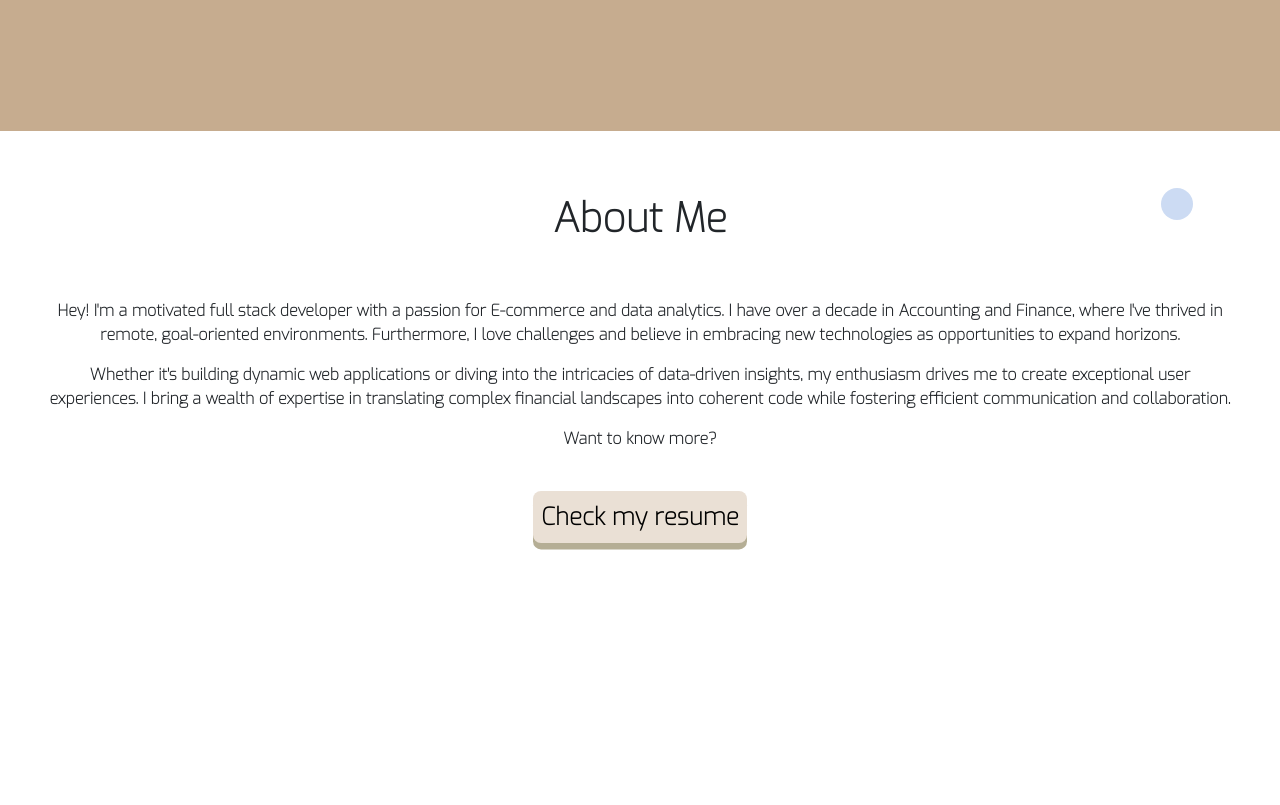
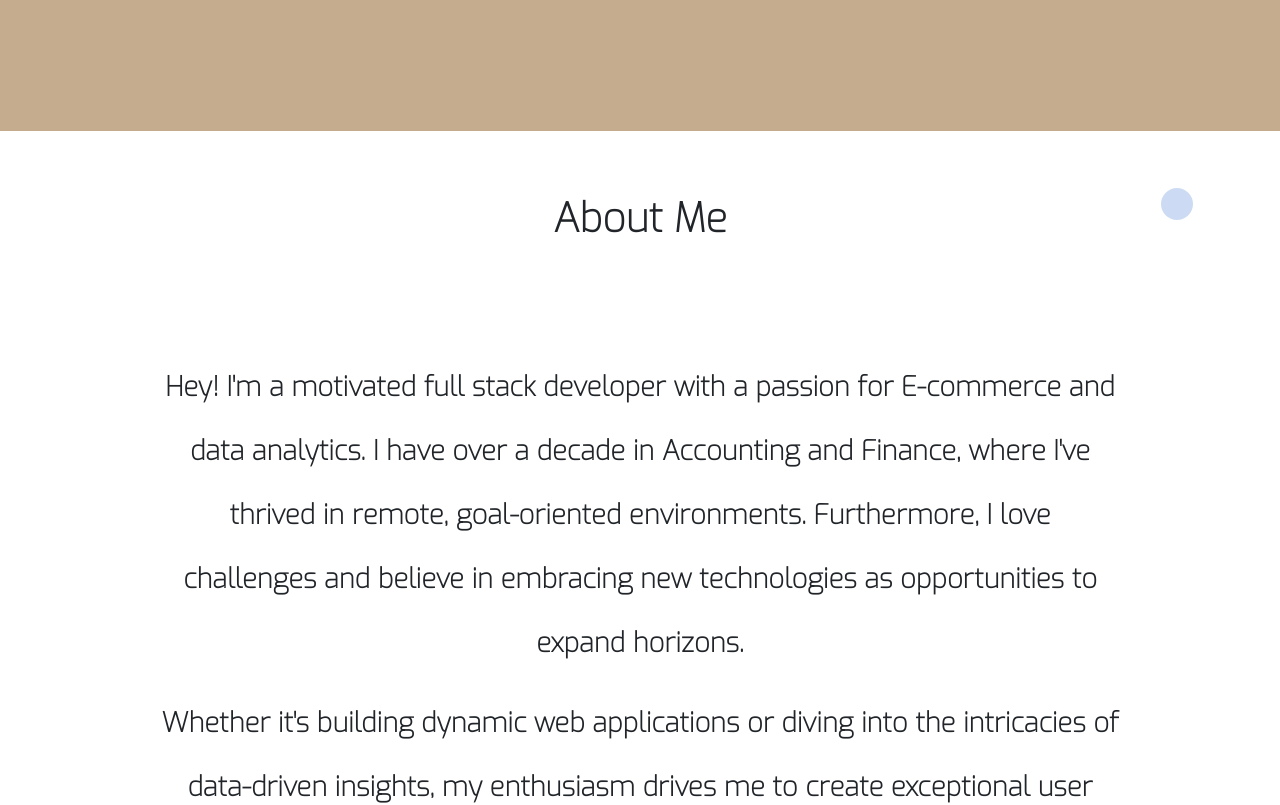
Before and after one commit to maov19/my-portfolio, a React (Create React App) app: page / in a window 1280 px wide. Shown: the part 3080-3885 px from the top of the page. Built offline with nearby package versions, Linux system fonts and the light colour scheme.

Commit message:
Update margins for desktop

```diff
--- a/src/components/About.js
+++ b/src/components/About.js
@@ -5,9 +5,9 @@ const About = () => {
   return (
     <>
     <div class="box"><b></b>
-    <section className='vh-100 vw-100 d-flex flex-column justify-content-start align-items-center text-center px-5 fw-bold about' id='about'>
-      <h1 className='mt-3 p-5 fw-bold text-center'>About Me</h1>
-      <div className='m-0 p-0 about-content fs-md-3'>
+    <section className='vh-100 vw-100 d-flex flex-column justify-content-start align-items-center text-center fw-bold about' id='about'>
+      <h1 className='fw-bold text-center'>About Me</h1>
+      <div className='about-content'>
         <p>
             Hey! I'm a motivated full stack developer with a passion for E-commerce and data analytics.
             I have over a decade in Accounting and Finance, where I've thrived in remote, goal-oriented environments.
@@ -20,8 +20,8 @@ const About = () => {
         <p>
             Want to know more?
         </p>
-        <a href="https://drive.google.com/file/d/1MYHBs4kdq5WNMwbLbpJeeE-PMclamAYb/view?usp=drive_link" target="_blank" rel="noopener noreferrer" className='text-white fs-5'>
-            <button className='my-4 fw-bold fs-4 p-2 see-projects-btn'>Check my resume</button>
+        <a href="https://drive.google.com/file/d/1MYHBs4kdq5WNMwbLbpJeeE-PMclamAYb/view?usp=drive_link" target="_blank" rel="noopener noreferrer" className='text-white'>
+            <button className='my-4 fw-bold p-2 see-projects-btn'>Check my resume</button>
         </a>
       </div>
     </section>
--- a/src/components/styles/About.css
+++ b/src/components/styles/About.css
@@ -12,7 +12,6 @@
   height: 2rem;
   border-radius: 50%;
   background-color: #3673cf41;
-  /* box-shadow: inset -5px -5px 5px rgba(0,0,0,.6), 15px 15px 2px rgba(0,0,0,.04); */
   position: absolute;
   -webkit-animation: moveX 6s linear 0s infinite alternate, moveY 3.4s linear 0s infinite alternate;
   -moz-animation: moveX 6s linear 0s infinite alternate, moveY 3.4s linear 0s infinite alternate;
@@ -48,3 +47,33 @@
 .about {
   z-index: 999;
 }
+
+.about h1 {
+  margin: 1rem 0 0 0;
+  padding: 0;
+  @media (min-width: 768px) {
+    margin-top: 4rem;
+  }
+}
+
+.about-content {
+  margin: 0;
+  padding: 2rem;
+  font-size: 0.7rem;
+  @media (min-width: 768px) {
+    font-size: 1.7rem;
+    line-height: 4rem;
+    margin: 5rem 0 0 0;
+    padding-left: 10rem;
+    padding-right: 10rem;
+  }
+}
+
+.about-content a button {
+  font-size: 0.7rem;
+  @media (min-width: 768px) {
+    font-size: 1.7rem;
+    margin: 0;
+    padding: 0;
+  }
+}
```
